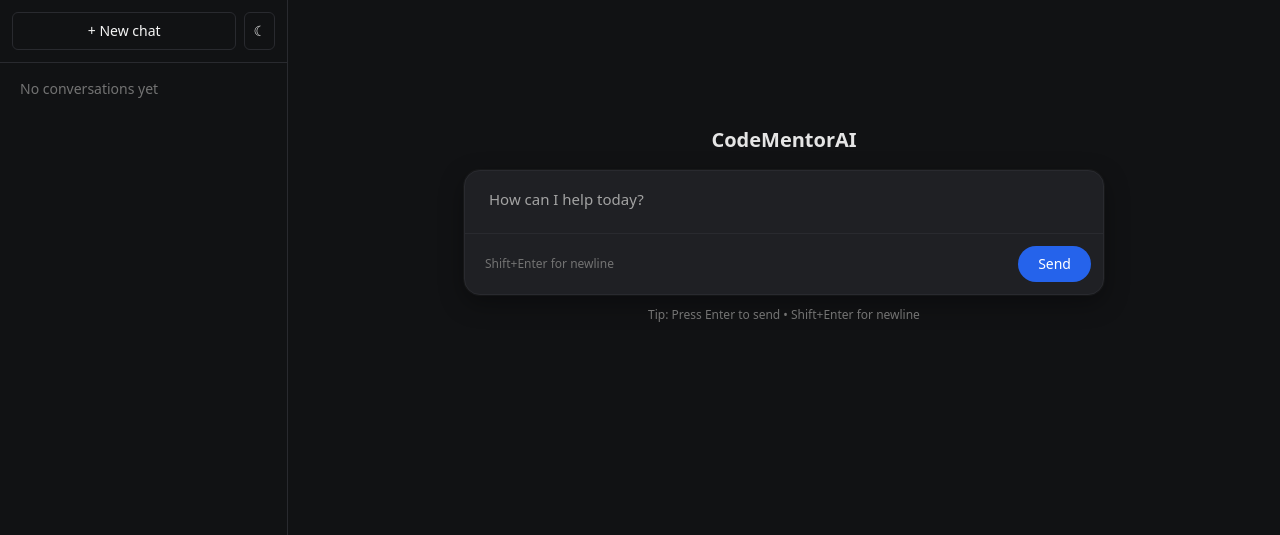
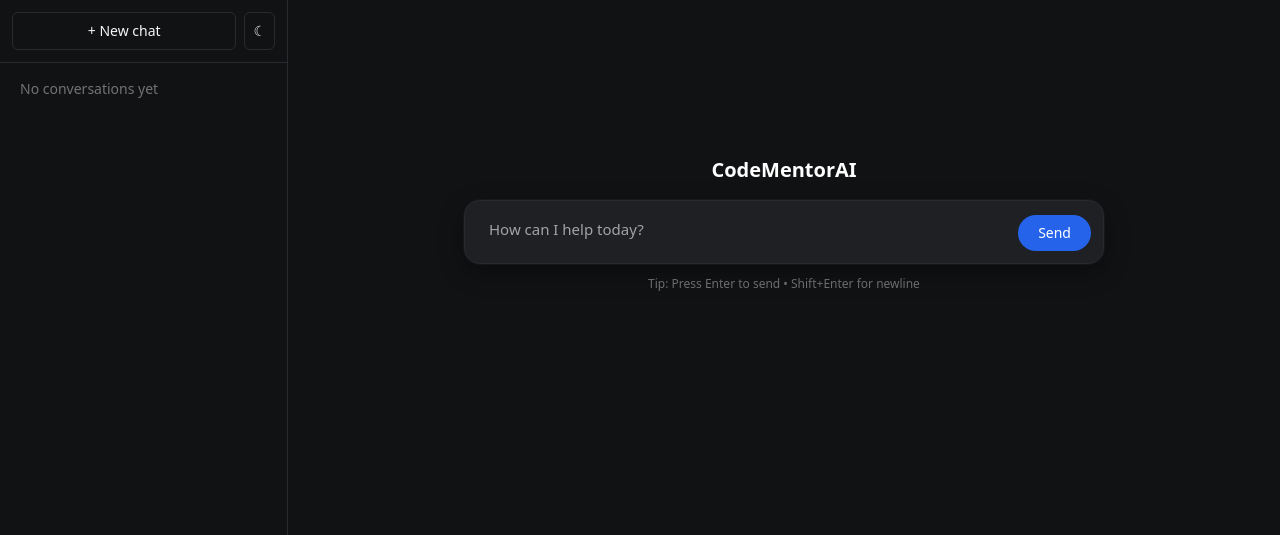
Before and after one commit to surafellemma9/AICodeMentor, a Django app: page /chatbot/ in a window 1280 px wide. Shown: the top 535 px of the page. Run offline with Django 5.2, Linux system fonts and the light colour scheme; some libraries are stand-ins or nearby versions.

Commit message:
fixing some UI text color

```diff
--- a/chatbot/templates/chatbot/form.html
+++ b/chatbot/templates/chatbot/form.html
@@ -6,17 +6,16 @@
   <meta name="viewport" content="width=device-width,initial-scale=1" />
   <title>LeetAI</title>
 
-  <!-- Tailwind CDN (no django-tailwind needed) -->
+  <!-- Tailwind CDN -->
   <script src="https://cdn.tailwindcss.com"></script>
   <script>
-    // Theme + fine-tuned palette to mimic ChatGPT dark
     tailwind.config = {
       theme: {
         extend: {
           colors: {
             surface: { DEFAULT: "#111214", card: "#1f2024", border: "#292a2f" }
           },
-          maxWidth: { chat: "48rem" }, /* ~ChatGPT message width */
+          maxWidth: { chat: "48rem" },
           boxShadow: { card: "0 0 0 1px rgba(255,255,255,0.03), 0 8px 24px rgba(0,0,0,0.35)" }
         }
       }
@@ -82,23 +81,23 @@
                 {% csrf_token %}
 
                 <!-- Title ABOVE the input row -->
-                <h1 class="text-center text-xl font-semibold text-neutral-200 mb-4">CodeMentorAI</h1>
+                <h1 id="titleLanding" class="cm-title text-center text-xl font-semibold text-white mb-4">CodeMentorAI</h1>
 
-                <!-- Textarea input (Enter send, Shift+Enter newline) -->
-                <div class="rounded-2xl border border-surface-border bg-surface-card shadow-card">
+                <!-- Single box with textarea + send button INSIDE -->
+                <div class="relative rounded-2xl border border-surface-border bg-surface-card shadow-card">
                   <textarea
                     id="landingInput"
                     name="message"
                     rows="1"
                     placeholder="How can I help today?"
-                    class="w-full resize-none bg-transparent px-6 py-4 outline-none text-[15px] leading-6 placeholder:text-neutral-400"
+                    class="cm-input w-full resize-none bg-transparent px-6 py-4 pr-20 outline-none text-[15px] leading-6 placeholder:text-neutral-400 text-white"
                   ></textarea>
-                  <div class="flex items-center justify-between px-3 py-3 border-t border-surface-border">
-                    <div class="text-xs text-neutral-500 px-2">Shift+Enter for newline</div>
-                    <button type="submit" class="rounded-full bg-blue-600 text-white px-5 py-2 text-sm hover:bg-blue-700">
-                      Send
-                    </button>
-                  </div>
+
+                  <!-- Send button, inside the box (bottom-right) -->
+                  <button type="submit"
+                          class="absolute right-3 bottom-3 rounded-full bg-blue-600 text-white px-5 py-2 text-sm hover:bg-blue-700">
+                    Send
+                  </button>
                 </div>
 
                 <p class="mt-3 text-xs text-neutral-500 text-center">Tip: Press Enter to send • Shift+Enter for newline</p>
@@ -125,25 +124,19 @@
         <div class="mx-auto max-w-chat">
 
           <!-- Title ABOVE the composer box -->
-          <h1 class="text-center text-xl font-semibold text-neutral-200 mb-3">CodeMentorAI</h1>
+          <h1 id="titleComposer" class="cm-title text-center text-xl font-semibold text-white mb-3">CodeMentorAI</h1>
 
-          <div class="rounded-2xl border border-surface-border bg-surface-card shadow-card">
+          <div class="relative rounded-2xl border border-surface-border bg-surface-card shadow-card">
             <textarea id="msg" name="message" rows="1" placeholder="Message LeetAI…"
-                      class="w-full resize-none bg-transparent px-4 py-3 outline-none text-[15px] leading-6 placeholder:text-neutral-500"></textarea>
-            <div class="flex items-center justify-between px-2 py-2 border-t border-surface-border">
-              <div class="text-xs text-neutral-500 px-2">Shift+Enter for newline</div>
-              <div class="flex items-center gap-2">
-                <button type="button" id="stopBtn"
-                        class="hidden text-sm rounded-md border border-surface-border px-3 py-1.5 hover:bg-surface">
-                  Stop
-                </button>
-                <button type="submit"
-                        class="text-sm rounded-md bg-blue-600 text-white px-4 py-1.5 hover:bg-blue-700">
-                  Send
-                </button>
-              </div>
-            </div>
+                      class="cm-input w-full resize-none bg-transparent px-4 py-3 pr-20 outline-none text-[15px] leading-6 placeholder:text-neutral-500 text-white"></textarea>
+
+            <!-- Send inside the box -->
+            <button type="submit"
+                    class="absolute right-3 bottom-2.5 rounded-md bg-blue-600 text-white px-4 py-1.5 text-sm hover:bg-blue-700">
+              Send
+            </button>
           </div>
+
           <p class="mt-2 text-xs text-neutral-500 text-center">
             LeetAI may produce inaccurate information about people, places, or facts.
           </p>
@@ -164,9 +157,6 @@
     const openSb    = document.getElementById('openSidebar');
     const tBtns     = [document.getElementById('toggleTheme'), document.getElementById('toggleThemeMobile')].filter(Boolean);
 
-    // CSRF
-    const csrftoken = (function(){ const m = document.cookie.match(/csrftoken=([^;]+)/); return m?m[1]:"{{ csrf_token }}"; })();
-
     function scrollBottom(){ requestAnimationFrame(()=>{ elScroll.scrollTop = elScroll.scrollHeight; }); }
     scrollBottom();
 
@@ -181,17 +171,14 @@
       });
     }
 
-    // --- Landing textarea: auto-resize + Enter/Shift+Enter ---
+    // Landing textarea: auto-resize + Enter/Shift+Enter
     if (landingIn) {
       landingIn.addEventListener('input', () => {
         landingIn.style.height = 'auto';
         landingIn.style.height = Math.min(landingIn.scrollHeight, 220) + 'px';
       });
       landingIn.addEventListener('keydown', (e) => {
-        if (e.key === 'Enter' && !e.shiftKey) {
-          e.preventDefault();
-          landing.requestSubmit();
-        }
+        if (e.key === 'Enter' && !e.shiftKey) { e.preventDefault(); landing.requestSubmit(); }
       });
     }
 
@@ -226,7 +213,7 @@
       try {
         const res = await fetch(elForm.action, {
           method: "POST",
-          headers: { "Content-Type":"application/json", "X-Requested-With":"XMLHttpRequest", "X-CSRFToken": csrftoken },
+          headers: { "Content-Type":"application/json", "X-Requested-With":"XMLHttpRequest", "X-CSRFToken": getCsrf() },
           body: JSON.stringify({ message: text })
         });
         const data = await res.json();
@@ -239,13 +226,13 @@
       }
     });
 
-    // Landing form submits the same AJAX and reveals sticky composer afterward
+    // Landing form submits same AJAX and reveals sticky composer
     if (landing) landing.addEventListener('submit', async (e) => {
       e.preventDefault();
       const text = (landingIn.value || "").trim();
       if (!text) return;
 
-      // Swap from landing to conversation
+      // Switch to conversation view
       landing.closest('.min-h-[50vh]')?.remove();
       document.getElementById('composer')?.classList.remove('hidden');
 
@@ -256,7 +243,7 @@
       try {
         const res = await fetch(landing.action, {
           method: "POST",
-          headers: { "Content-Type":"application/json", "X-Requested-With":"XMLHttpRequest", "X-CSRFToken": csrftoken },
+          headers: { "Content-Type":"application/json", "X-Requested-With":"XMLHttpRequest", "X-CSRFToken": getCsrf() },
           body: JSON.stringify({ message: text })
         });
         const data = await res.json();
@@ -268,6 +255,12 @@
         elTyping.classList.add('hidden'); scrollBottom();
       }
     });
+
+    // CSRF helper
+    function getCsrf(){
+      const m = document.cookie.match(/csrftoken=([^;]+)/);
+      return m ? m[1] : "{{ csrf_token }}";
+    }
 
     // THEME TOGGLING (dark <-> light)
     function applyTheme(theme) {
@@ -302,7 +295,7 @@
         headerMobile.classList.toggle('bg-white', isLight);
       }
 
-      // Composer container
+      // Composer container gradient/border
       if (composerShell) {
         composerShell.classList.toggle('from-surface', !isLight);
         composerShell.classList.toggle('to-surface/60', !isLight);
@@ -323,10 +316,20 @@
         el.classList.toggle('border-surface-border', !isLight);
       });
 
+      // Titles + inputs color (your request)
+      document.querySelectorAll('.cm-title').forEach(t => {
+        t.classList.toggle('text-white', !isLight);
+        t.classList.toggle('text-neutral-900', isLight);
+      });
+      document.querySelectorAll('.cm-input').forEach(inp => {
+        inp.classList.toggle('text-white', !isLight);
+        inp.classList.toggle('text-neutral-900', isLight);
+      });
+
       localStorage.setItem("leetai-theme", theme);
     }
 
-    // Initialize theme from saved preference (default dark)
+    // Init theme (default dark)
     applyTheme(localStorage.getItem("leetai-theme") || 'dark');
 
     function toggleTheme() {
```
